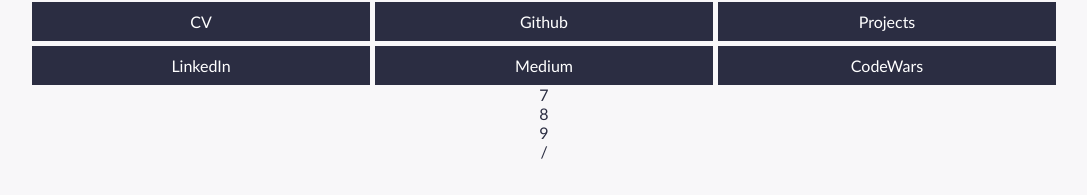
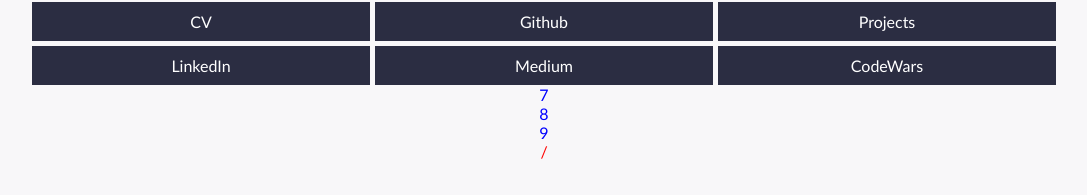
Before and after one commit to AlexLewis10/portfolio, a React (Create React App) app: page / in a window 1280 px wide. Shown: the part 439-634 px from the top of the page, without its empty margins (96-1183 px from the left). Built offline with nearby package versions, Linux system fonts and the light colour scheme.

Commit message:
Add button text colors

```diff
--- a/src/modules/calc-buttons.css
+++ b/src/modules/calc-buttons.css
@@ -0,0 +1,7 @@
+.button-wrapper {
+  color: blue;
+}
+
+.operator {
+  color: red;
+}
```
